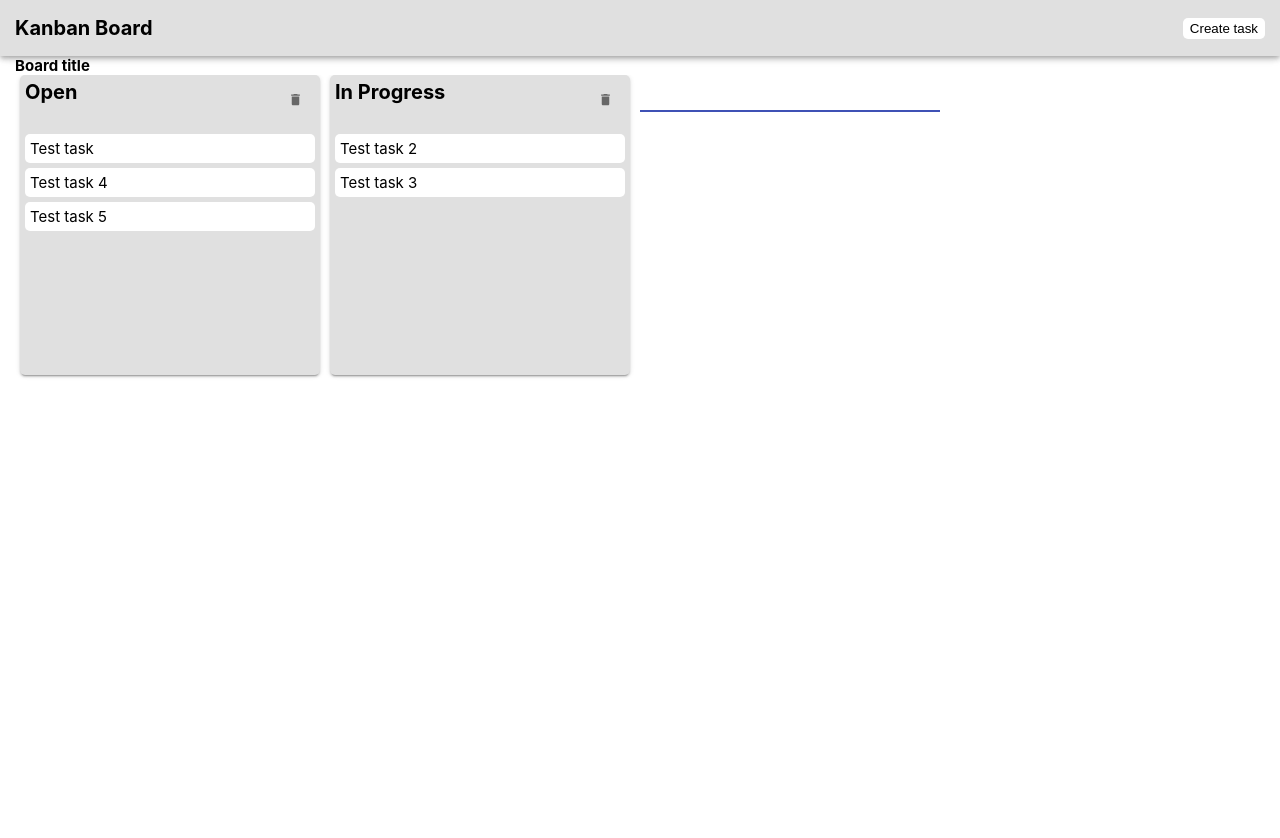
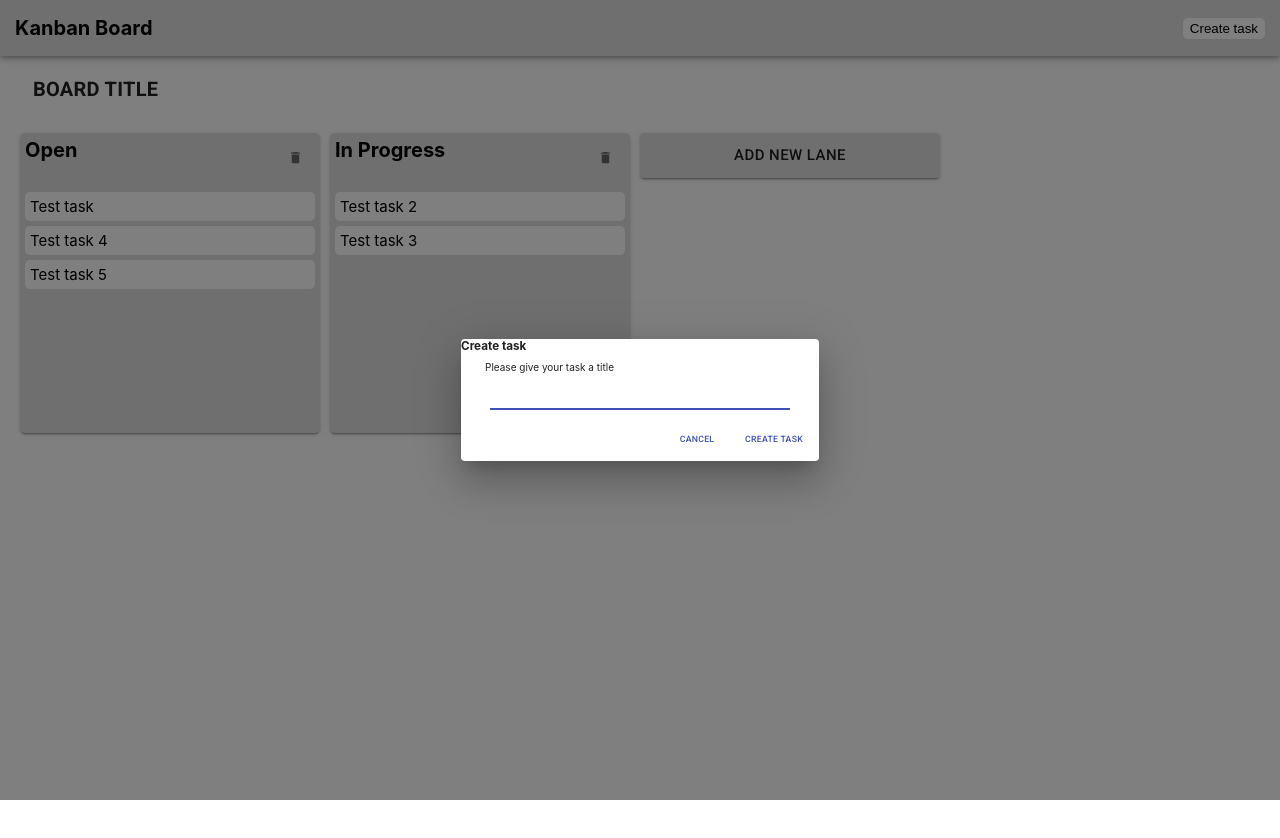
Before and after one commit to maximilianschlipf/react-kanban, a React (Create React App) app: page / in a window 1280 px wide. Both pictures are taken after a click on the button "ADD NEW LANE". Shown: the top 838 px of the page. Before the commit the page ends 800 px from the top, so only its background shows below. Built offline with nearby package versions, Linux system fonts and the light colour scheme.

Commit message:
fixed board title input; fixed new lane input by using a dialog

```diff
--- a/src/Components/Board.js
+++ b/src/Components/Board.js
@@ -8,17 +8,25 @@ import TextField from "@material-ui/core/TextField";
 import Button from "@material-ui/core/Button";
 import Snackbar from "@material-ui/core/Snackbar";
 import SnackbarContent from "@material-ui/core/SnackbarContent";
+import Dialog from "@material-ui/core/Dialog";
+import DialogActions from "@material-ui/core/DialogActions";
+import DialogContent from "@material-ui/core/DialogContent";
 import IconButton from "@material-ui/core/IconButton";
 import CloseIcon from "@material-ui/icons/Close";
 import styles from "../Styles/BoardStyles";
 
 const Board = props => {
 	const { classes } = props;
-	const [isTyping, toggleInput] = useState(false);
+	const [isTypingTitle, toggleInputTitle] = useState(false);
 	const [open, setOpen] = useState(false);
+	const [openDialog, setOpenDialog] = useState(false);
 	const [value, handleChange, reset] = useInputState("");
+	const [boardTitle, handleBoardTitleChange, resetBoardTitle] = useInputState(
+		"Board Title"
+	);
 	const lanes = useContext(LanesContext);
 	const dispatch = useContext(DispatchContext);
+
 	const openAlert = () => {
 		setOpen(true);
 	};
@@ -32,7 +40,7 @@ const Board = props => {
 	};
 
 	const onDragEnd = result => {
-		const { destination, source, draggableId } = result;
+		const { destination, source } = result;
 
 		if (!destination) {
 			return;
@@ -54,9 +62,60 @@ const Board = props => {
 		});
 	};
 
+	const toggleEditBoardTitle = () => {
+		toggleInputTitle(!isTypingTitle);
+	};
+
+	const handleKeyDownBoardTitle = e => {
+		if (
+			(e.key === "Enter" && boardTitle === "") ||
+			(e.key === "Escape" && boardTitle === "")
+		) {
+			openAlert();
+		}
+		if (e.key === "Enter" && boardTitle !== "") {
+			toggleEditBoardTitle();
+		}
+		if (e.key === "Escape" && boardTitle !== "") {
+			toggleEditBoardTitle();
+			resetBoardTitle();
+		}
+	};
+
+	const handleClickOpen = () => {
+		setOpenDialog(true);
+	};
+
+	const handleCreate = () => {
+		if (value !== "") {
+			setOpenDialog(false);
+			dispatch({ type: "add", title: value });
+			reset();
+		} else {
+			openAlert();
+		}
+	};
+
+	const handleCancelCreate = () => {
+		setOpenDialog(false);
+		reset();
+	};
+
 	return (
 		<div className={classes.board}>
-			<h2>Board title</h2>
+			{isTypingTitle ? (
+				<TextField
+					value={boardTitle}
+					onChange={handleBoardTitleChange}
+					autoFocus={true}
+					onKeyDown={e => handleKeyDownBoardTitle(e)}
+				/>
+			) : (
+				<Button onClick={toggleEditBoardTitle}>
+					<h2 className={classes.boardTitle}>{boardTitle}</h2>
+				</Button>
+			)}
+
 			<div className={classes.lanes}>
 				<DragDropContext key={"1"} onDragEnd={onDragEnd}>
 					{lanes.map(lane => (
@@ -67,38 +126,15 @@ const Board = props => {
 							tasks={lane.tasks}
 						/>
 					))}
-					{isTyping ? (
-						<TextField
-							onChange={handleChange}
-							value={value}
-							className={classes.newLaneInput}
-							onKeyDown={e => {
-								if (e.key === "Enter" && value !== "") {
-									toggleInput();
-									dispatch({ type: "add", title: value });
-									reset();
-								} else if (e.key === "Escape") {
-									toggleInput();
-									reset();
-								} else if (e.key === "Enter" && value === "") {
-									openAlert();
-								}
-							}}
-							autoFocus={true}
-							onBlur={() => {
-								toggleInput();
-								reset();
-							}}
-						/>
-					) : (
+
 					<Button
 						variant="contained"
-							onClick={toggleInput}
+						onClick={handleClickOpen}
 						className={classes.toggleInputBtn}
 					>
 						Add new lane
 					</Button>
-					)}
+
 					<Snackbar
 						anchorOrigin={{
 							vertical: "bottom",
@@ -110,7 +146,7 @@ const Board = props => {
 					>
 						<SnackbarContent
 							className={classes.alertOverride}
-							message="Please type in a title in order to add a new lane!"
+							message="Please type in a title!"
 							action={
 								<React.Fragment>
 									<IconButton
@@ -125,6 +161,42 @@ const Board = props => {
 							}
 						/>
 					</Snackbar>
+					<Dialog
+						open={openDialog}
+						onClose={handleCancelCreate}
+						aria-labelledby="form-dialog-title"
+						className={classes.dialogOverride}
+						maxWidth="lg"
+					>
+						<h3 className={classes.createTaskTitle}>Create task</h3>
+						<DialogContent className={classes.dialogOverride}>
+							<p className={classes.createTaskText}>
+								Please give your task a title
+							</p>
+							<TextField
+								onChange={handleChange}
+								value={value}
+								className={classes.newLaneInput}
+								autoFocus={true}
+							/>
+						</DialogContent>
+						<DialogActions>
+							<Button
+								onClick={handleCancelCreate}
+								className={classes.createTaskFormBtn}
+								color="primary"
+							>
+								Cancel
+							</Button>
+							<Button
+								onClick={handleCreate}
+								className={classes.createTaskFormBtn}
+								color="primary"
+							>
+								Create task
+							</Button>
+						</DialogActions>
+					</Dialog>
 				</DragDropContext>
 			</div>
 		</div>
--- a/src/Hooks/useInputState.js
+++ b/src/Hooks/useInputState.js
@@ -6,7 +6,7 @@ export default initialVal => {
 		setValue(e.target.value);
 	};
 	const reset = () => {
-		setValue("");
+		setValue(initialVal);
 	};
 	return [value, handleChange, reset];
 };
--- a/src/Styles/BoardStyles.js
+++ b/src/Styles/BoardStyles.js
@@ -6,13 +6,18 @@ export default {
 		paddingLeft: "1.5rem",
 		paddingRight: "1.5rem"
 	},
+	boardTitle: {
+		padding: "1rem",
+		fontSize: "2rem"
+	},
 	lanes: {
 		display: "flex",
 		overflowX: "scroll",
 		overflowY: "hidden",
 		whiteSpace: "nowrap",
 		height: "100%",
-		alignItems: "flex-start"
+		alignItems: "flex-start",
+		paddingTop: "1rem"
 	},
 	newLaneInput: {
 		margin: "0 .5rem",
```
Lines whose indentation alone changed are shown as unchanged.
